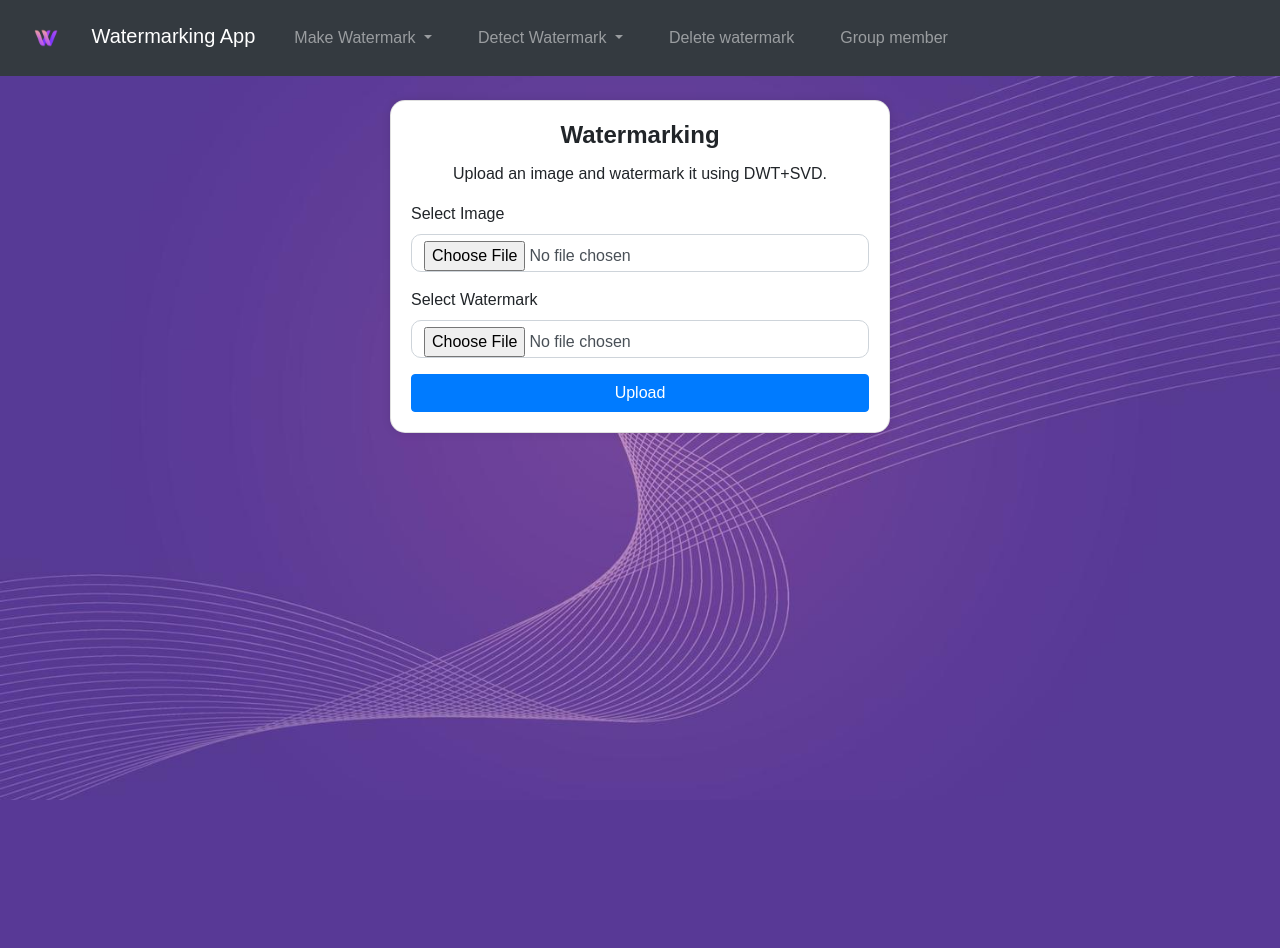
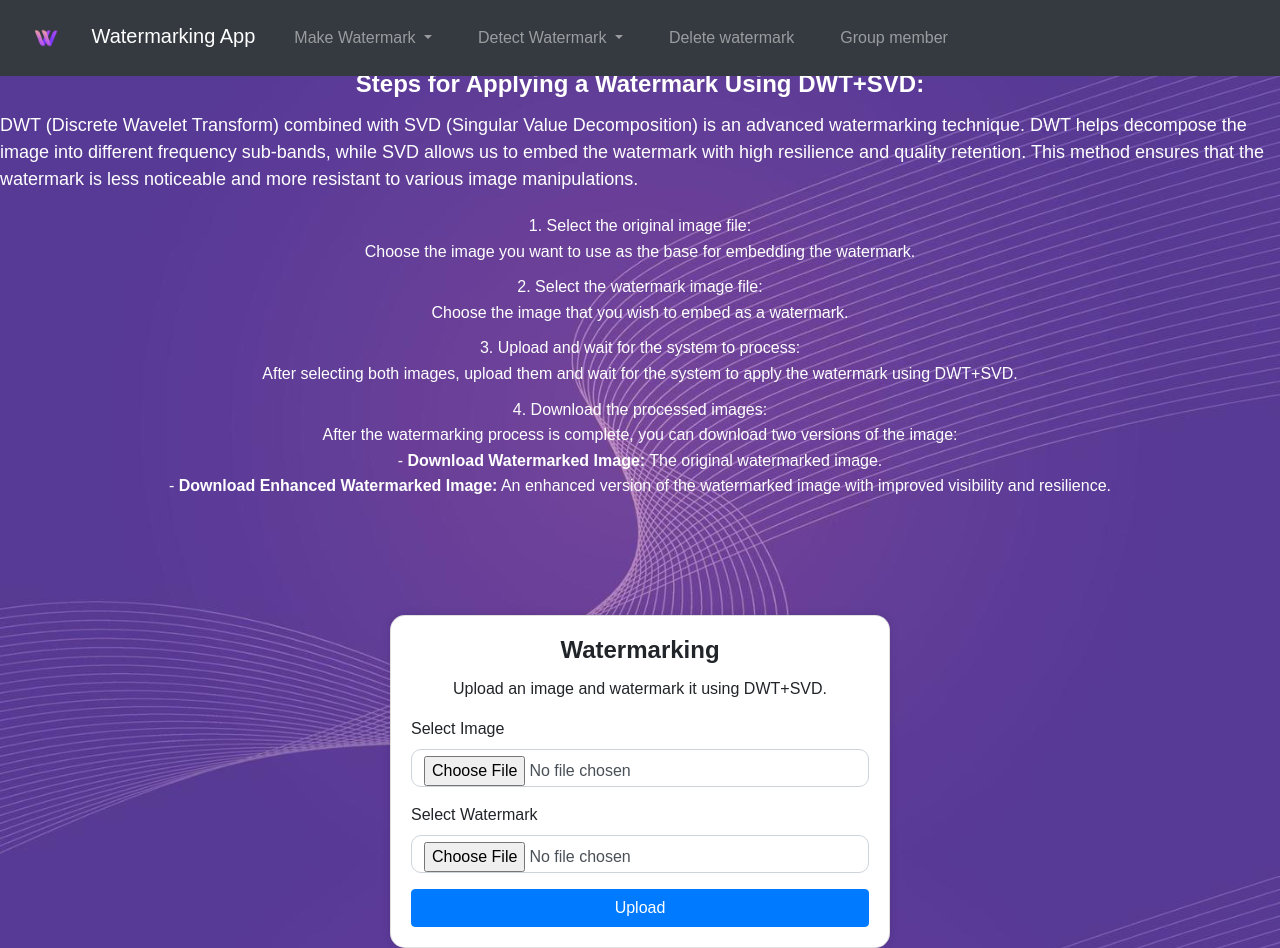
Before and after one commit to Poomdevkub/Watermark-Picture, a Flask app: page /make-watermark-dwt-svd in a window 1280 px wide. Before the commit the page ends 800 px from the top, so only its background shows below. Run offline with Flask 3, Linux system fonts and the light colour scheme; some libraries are stand-ins or nearby versions.

Commit message:
เพิ่มเรื่องคำอธิบายของSWT+SVD

```diff
--- a/Web/watermark_app/static/styles.css
+++ b/Web/watermark_app/static/styles.css
@@ -205,3 +205,35 @@ nav + .dwt {
    margin-bottom: 20px; /* เพิ่มระยะห่างด้านล่าง */
    text-align: left; /* จัดให้อยู่ทางซ้าย (หรือเปลี่ยนเป็น center หากต้องการให้จัดกลาง) */
 }
+
+.dwt-svd {
+   text-align: center; /* จัดข้อความให้อยู่ตรงกลาง */
+   color: #ffffff; /* สีของตัวอักษรเป็นสีขาว */
+   margin-top: 30px; /* เพิ่มระยะห่างจาก navigation */
+}
+
+.dwt-svd p.anim {
+   font-size: 24px; /* ขนาดตัวอักษรสำหรับหัวข้อใหญ่ */
+   font-weight: bold; /* ทำให้ตัวหนา */
+   margin-bottom: 10px; /* เพิ่มระยะห่างด้านล่าง */
+}
+
+.dwt-svd-description {
+   font-size: 18px; /* ขนาดตัวอักษรของคำอธิบาย */
+   color: #ffffff; /* สีขาว */
+   margin-bottom: 20px; /* เพิ่มระยะห่างด้านล่าง */
+   text-align: left; /* จัดให้อยู่ทางซ้าย */
+}
+
+.dwt-svd ol {
+   margin-top: 20px; /* เพิ่มระยะห่างด้านบน */
+   margin-left: 0; /* เอาระยะห่างซ้ายออก */
+   padding-left: 0; /* เอาระยะห่าง padding ซ้ายออก */
+   color: #ffffff; /* สีขาว */
+   line-height: 1.6; /* ปรับระยะห่างบรรทัดให้อ่านง่าย */
+}
+
+.dwt-svd li {
+   margin-bottom: 10px; /* เพิ่มระยะห่างระหว่างรายการ */
+   list-style-position: inside; /* ทำให้ bullet อยู่ด้านใน */
+}
--- a/Web/watermark_app/templates/Make watermark_DWT+SVD.html
+++ b/Web/watermark_app/templates/Make watermark_DWT+SVD.html
@@ -10,6 +10,35 @@
     </head>
     <body>
         {% include 'navigation.html' %}
+
+        <div class="dwt-svd">
+            <p class="anim">
+                <br>Steps for Applying a Watermark Using DWT+SVD:
+            </p>
+
+            <!-- คำอธิบายเกี่ยวกับ DWT+SVD -->
+            <p class="dwt-svd-description">
+                DWT (Discrete Wavelet Transform) combined with SVD (Singular Value Decomposition) is an advanced watermarking technique. DWT helps decompose the image into different frequency sub-bands, while SVD allows us to embed the watermark with high resilience and quality retention. This method ensures that the watermark is less noticeable and more resistant to various image manipulations.
+            </p>
+
+            <ol>
+                <li> Select the original image file:<br>
+                    Choose the image you want to use as the base for embedding the watermark.
+                </li>
+                <li> Select the watermark image file:<br>
+                    Choose the image that you wish to embed as a watermark.
+                </li>
+                <li> Upload and wait for the system to process:<br>
+                    After selecting both images, upload them and wait for the system to apply the watermark using DWT+SVD.
+                </li>
+                <li> Download the processed images:<br>
+                    After the watermarking process is complete, you can download two versions of the image:<br>
+                    - <b>Download Watermarked Image:</b> The original watermarked image.<br>
+                    - <b>Download Enhanced Watermarked Image:</b> An enhanced version of the watermarked image with improved visibility and resilience.
+                </li>
+            </ol>
+        </div>
+
 
         <div class="container d-flex justify-content-center">
             <div class="card">
```
